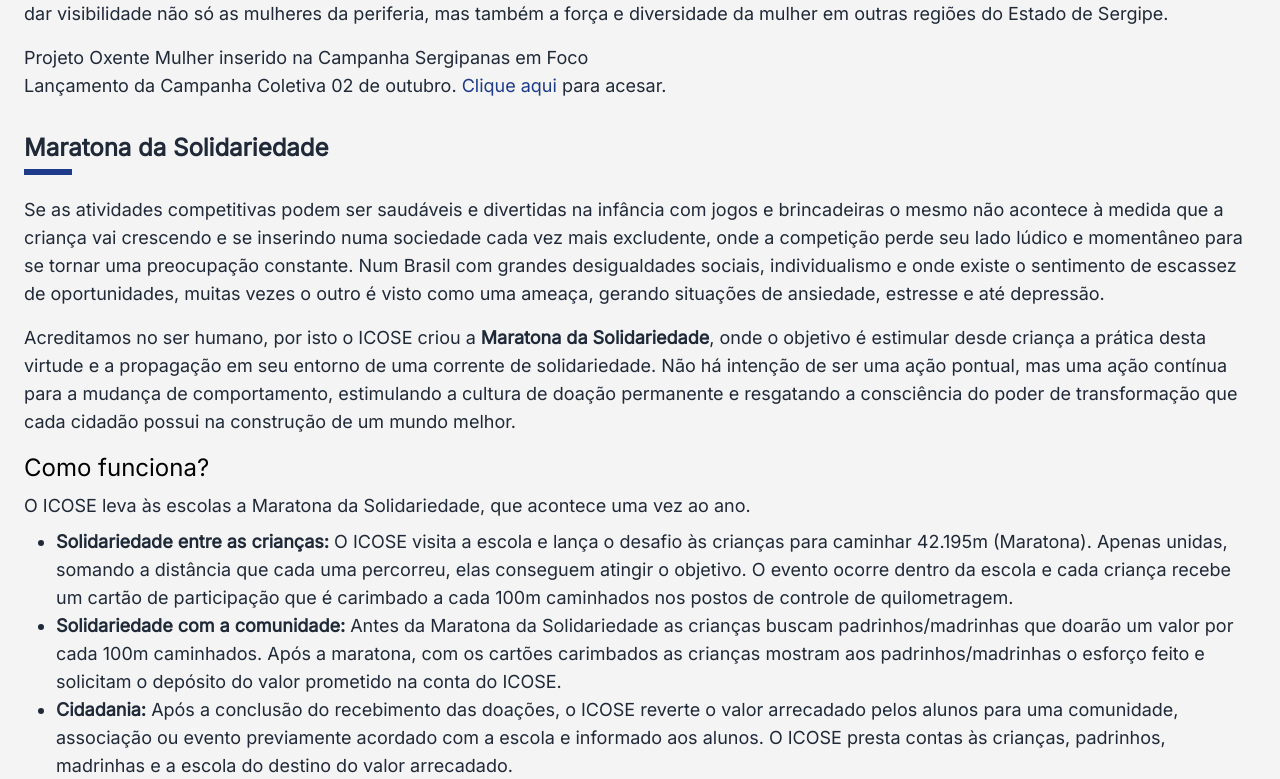
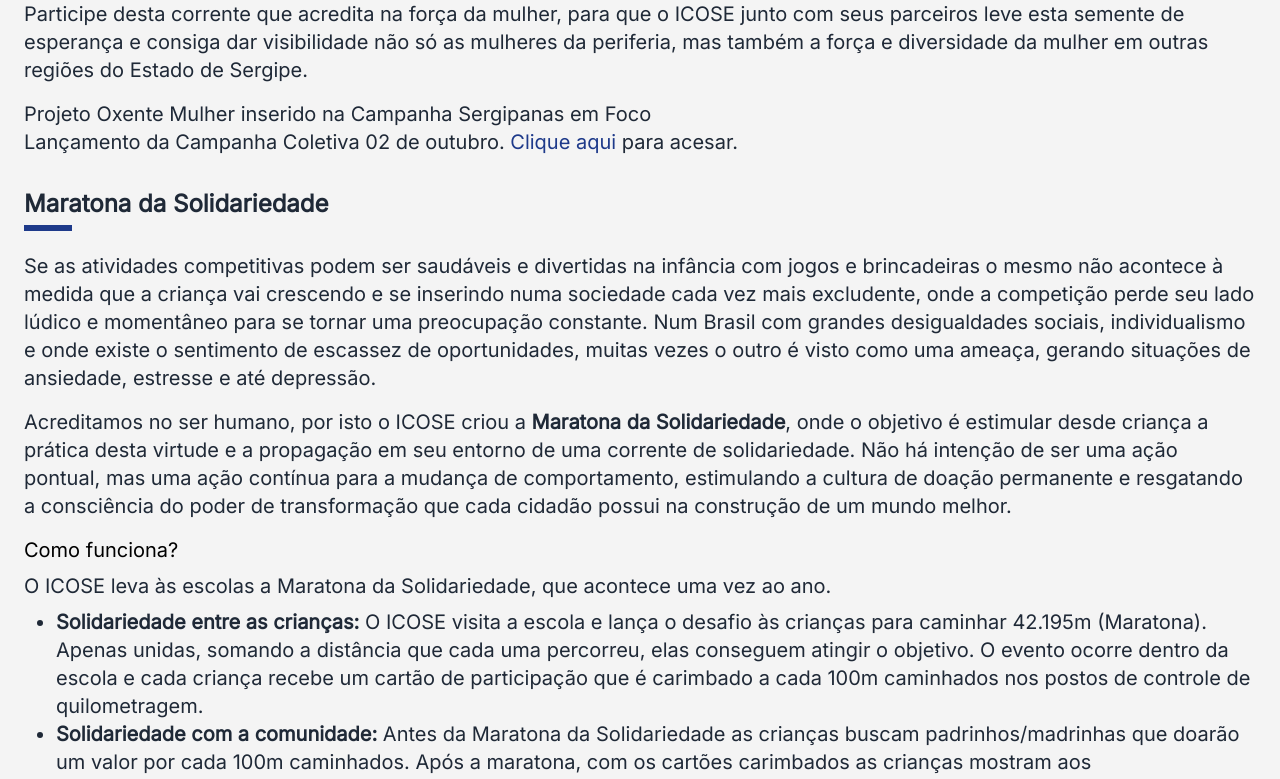
Before and after one commit to softeam-org/icose-web, a React (Vite) app: page /projetos in a window 1280 px wide. Shown: the part 480-1259 px from the top of the page. Built offline with nearby package versions, Linux system fonts and the light colour scheme.

Commit message:
Muda tamanho da fonte padrão para 1.25rem

```diff
--- a/src/Pages/Comunitario.jsx
+++ b/src/Pages/Comunitario.jsx
@@ -8,7 +8,7 @@ import Participantes from "@/assets/MapaFIC_ProgramaTT.png";
 
 function Community() {
   return (
-    <div className="flex-1 text-2xl pt-[92px]">
+    <div className="flex-1 pt-[92px]">
       <Body>
         <section className="flex flex-col gap-12">
           <Title content="Institutos Comunitários" />
--- a/src/Pages/Inicio.jsx
+++ b/src/Pages/Inicio.jsx
@@ -7,7 +7,7 @@ import Community from "@/components/Inicio/Community";
 
 function Home() {
   return (
-    <div className="flex-1 text-2xl">
+    <div className="flex-1">
       <Banner />
 
       <section className="bg-background-section">
--- a/src/components/About/Transparency.jsx
+++ b/src/components/About/Transparency.jsx
@@ -1,16 +1,16 @@
 import Title from "@/components/Title";
 
 function Transparency() {
-  return(
+  return (
     <div className="flex flex-col space-y-10">
       <Title
         color = "#365314"
         content="Transparência"
       />
       <div className="space-y-5">
-        <p className="text-xl">Transparência é um dos valores do ICOSE. Acreditamos que prestações de contas claras e acessíveis contribuem para a  construção de relações duradouras baseadas na confiança e credibilidade.</p>
-        <p className="text-xl">Não basta ser honesto, temos que mostrar que somos honestos!</p>
-        <p className="text-xl">Demonstrativos financeiros e de atividades serão postados aqui.</p>
+        <p>Transparência é um dos valores do ICOSE. Acreditamos que prestações de contas claras e acessíveis contribuem para a  construção de relações duradouras baseadas na confiança e credibilidade.</p>
+        <p>Não basta ser honesto, temos que mostrar que somos honestos!</p>
+        <p>Demonstrativos financeiros e de atividades serão postados aqui.</p>
       </div>
     </div>
   );
--- a/src/components/Body.jsx
+++ b/src/components/Body.jsx
@@ -1,6 +1,6 @@
 const Body = ({ children }) => {
   return (
-    <div className="pb-10 pt-10 mx-auto max-w-[80rem] px-6">
+    <div className="text-xl pb-10 pt-10 mx-auto max-w-[80rem] px-6">
       {children}
     </div>
   );
--- a/src/components/Inicio/Presentation.jsx
+++ b/src/components/Inicio/Presentation.jsx
@@ -22,7 +22,7 @@ function Presentation() {
             content="No Que Acreditamos"
           />
         </h1>
-        <div className="flex flex-col gap-8 text-xl">
+        <div className="flex flex-col gap-8">
           <p className="mt-8">
             Acreditamos que a <strong>REAL TRANSFORMAÇÃO SOCIAL</strong>, requer <strong>VALORES HUMANOS</strong> e <strong>ENGAJAMENTO</strong> da comunidade,
             um processo que se inicia no humano e se expande através das suas <strong>AÇÕES</strong> na comunidade.
@@ -40,7 +40,7 @@ function Presentation() {
             content="Proposta de Atuação"
           />
         </h1>
-        <div className="flex flex-col gap-8 text-xl">
+        <div className="flex flex-col gap-8">
           <p className="mt-8">
             Nossa proposta é atuar EM SERGIPE:
           </p>
--- a/src/components/Projects/Contents/MaratonaSolidariedade.jsx
+++ b/src/components/Projects/Contents/MaratonaSolidariedade.jsx
@@ -24,7 +24,7 @@ function MaratonaSolidariedade() {
 
         <div className="flex flex-col gap-4">
           <div className="space-y-2">
-            <h1 className="text-2xl text-black">Como funciona?</h1>
+            <h1 className="text-black">Como funciona?</h1>
             <div className="space-y-2">
               <p>
                 O ICOSE leva às escolas a Maratona da Solidariedade, que acontece uma vez ao ano.
--- a/src/components/Projects/Project.jsx
+++ b/src/components/Projects/Project.jsx
@@ -3,7 +3,7 @@ import Title from "@/components/Title";
 function Project({ title, children }) {
 
   return (
-    <div className="flex flex-col text-lg gap-8">
+    <div className="flex flex-col gap-8">
       <Title content={title}/>
       {children}
     </div>
```
